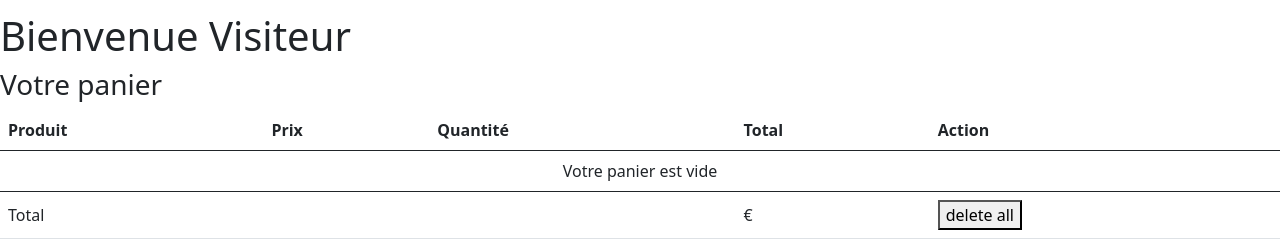
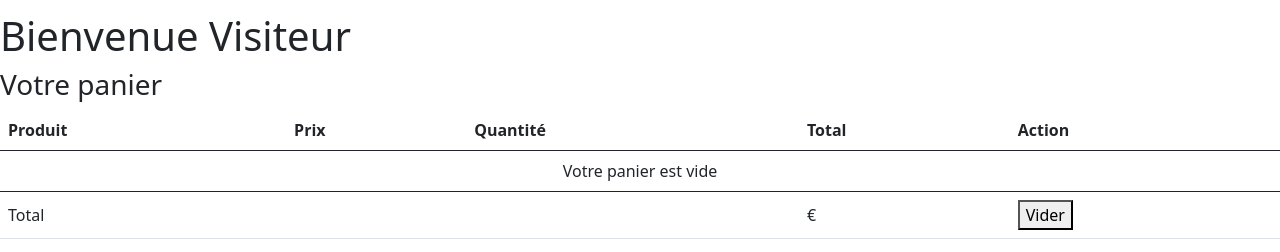
Before and after one commit to DjakopoDavid/PROJET, a Symfony app: template templates/cart/cart.html.twig in a window 1280 px wide. Shown: the part 252-504 px from the top of the page. Run offline with Twig, Linux system fonts and the light colour scheme; the template is opened without the code that fills it, so the values that code supplies are empty; some libraries are stand-ins or nearby versions.

Commit message:
modifier

```diff
--- a/templates/cart/cart.html.twig
+++ b/templates/cart/cart.html.twig
@@ -40,10 +40,11 @@
         <tr>
             <td colspan="3">Total</td>
             <td>{{ total }} €</td>
-            <td> <a href="{{ path("delete_all") }}"><button>delete all</button></a></td>
+            <td> <a href="{{ path("delete_all") }}"><button>Vider</button></a></td>
         </tr>
         </tfoot>
-
     </table>
-
+    <div>
+    <a href="#"><button class="btn btn-primary">Commander</button></a>
+    </div>
 {% endblock %}
```
